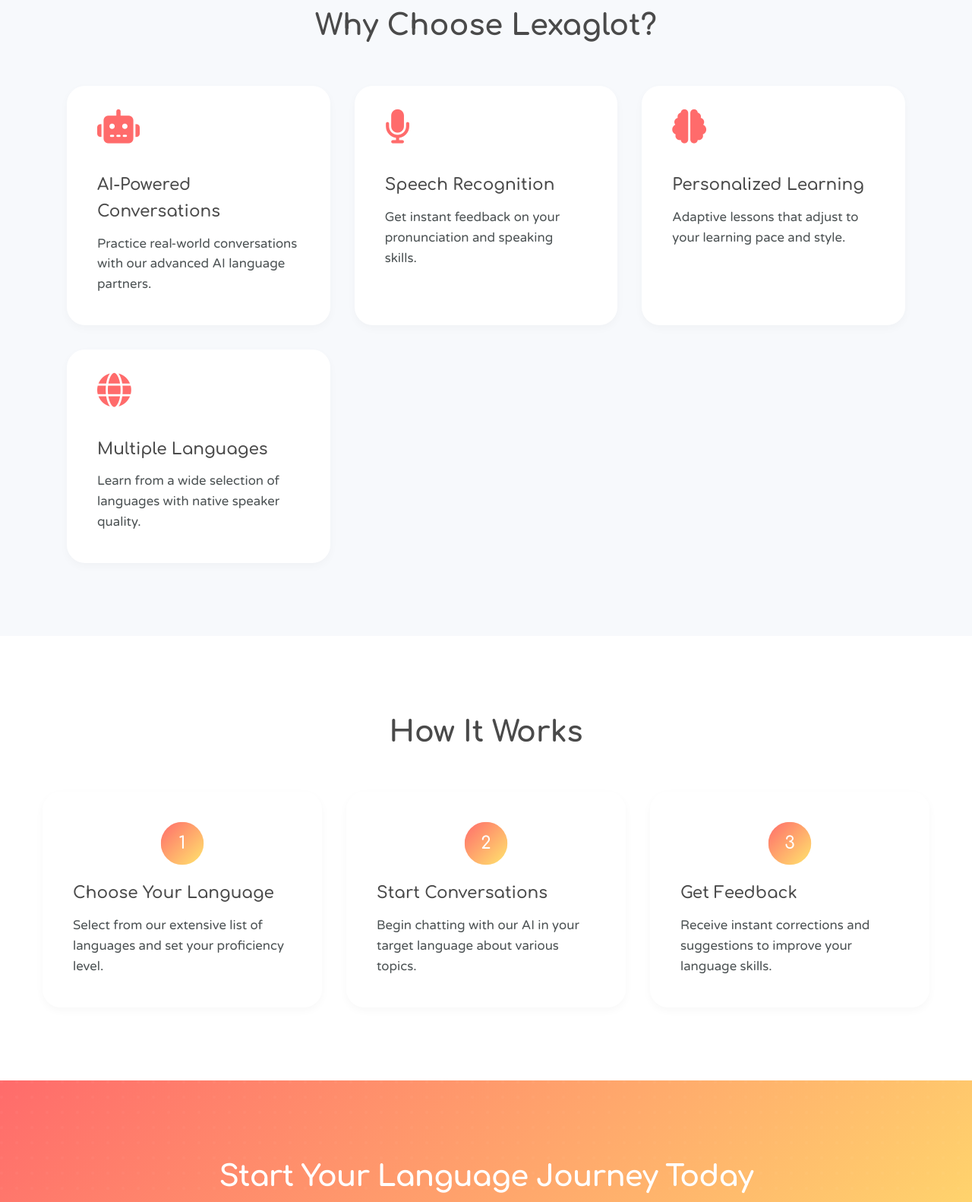
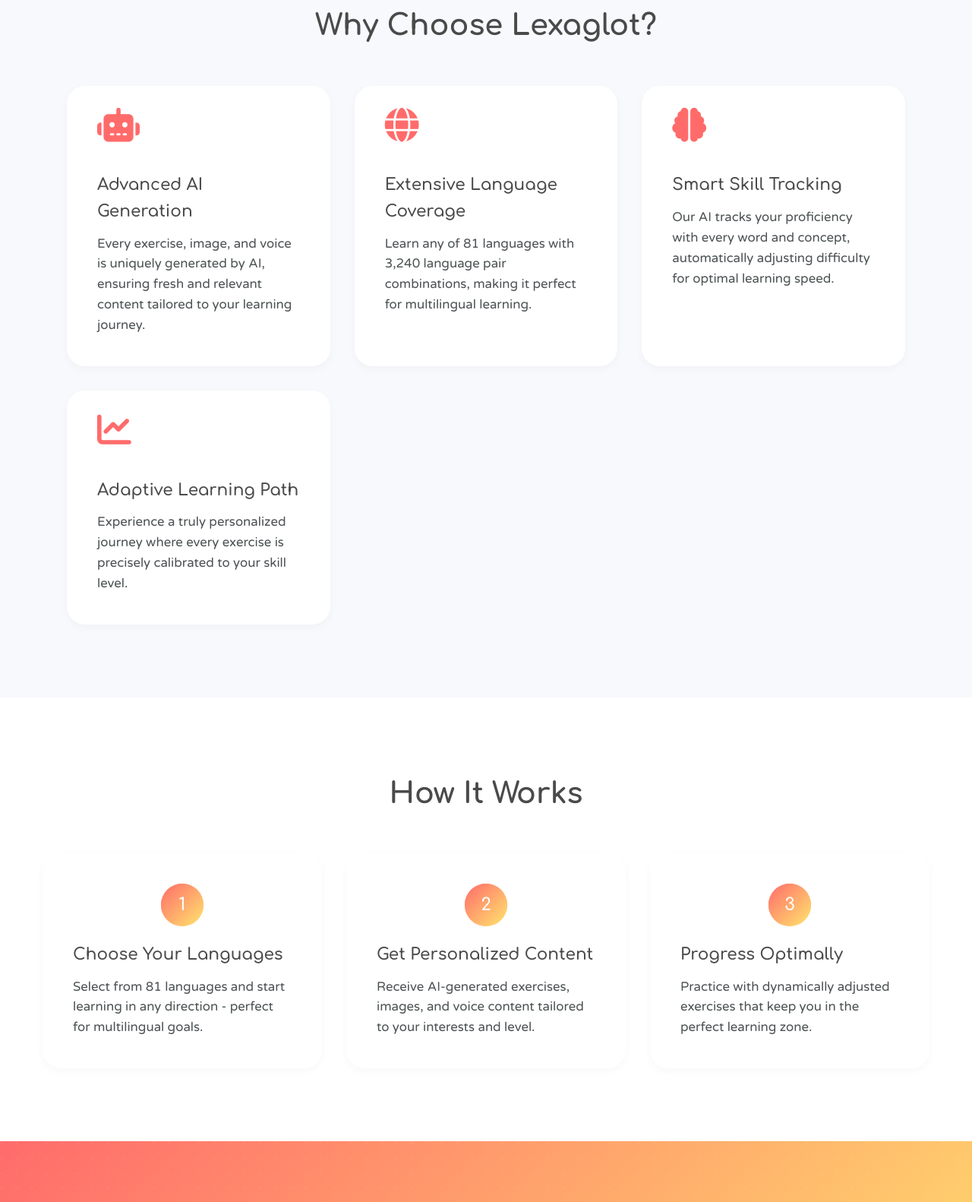
Before and after one commit to JamesWHomer/lexaglot-site, a website: page index.html in a window 1280 px wide. Shown: the part 1101-2683 px from the top of the page at 76% size. Drawn offline with nearby package versions, Linux system fonts and the light colour scheme.

Commit message:
MARKETING

```diff
--- a/index.html
+++ b/index.html
@@ -36,8 +36,9 @@
         <section class="hero">
             <div class="hero-content" data-aos="fade-right">
                 <h1>Master Any<br>Language with AI</h1>
-                <p>Experience personalized language learning powered by artificial intelligence. Practice conversations,
-                    perfect pronunciation, and achieve fluency faster.</p>
+                <p>Experience the future of language learning with our AI-powered platform. Access 81 languages and
+                    3,240 unique language pairs, with personalized exercises, AI-generated content, and dynamic
+                    difficulty adjustment for optimal learning.</p>
                 <div class="app-store-buttons">
                     <a href="#" class="app-store">
                         <img src="images/app-store-badge.svg" alt="Download on App Store">
@@ -57,23 +58,27 @@
             <div class="feature-grid">
                 <div class="feature-card" data-aos="fade-up" data-aos-delay="100">
                     <i class="fas fa-robot"></i>
-                    <h3>AI-Powered Conversations</h3>
-                    <p>Practice real-world conversations with our advanced AI language partners.</p>
+                    <h3>Advanced AI Generation</h3>
+                    <p>Every exercise, image, and voice is uniquely generated by AI, ensuring fresh and relevant content
+                        tailored to your learning journey.</p>
                 </div>
                 <div class="feature-card" data-aos="fade-up" data-aos-delay="200">
-                    <i class="fas fa-microphone"></i>
-                    <h3>Speech Recognition</h3>
-                    <p>Get instant feedback on your pronunciation and speaking skills.</p>
+                    <i class="fas fa-globe"></i>
+                    <h3>Extensive Language Coverage</h3>
+                    <p>Learn any of 81 languages with 3,240 language pair combinations, making it perfect for
+                        multilingual learning.</p>
                 </div>
                 <div class="feature-card" data-aos="fade-up" data-aos-delay="300">
                     <i class="fas fa-brain"></i>
-                    <h3>Personalized Learning</h3>
-                    <p>Adaptive lessons that adjust to your learning pace and style.</p>
+                    <h3>Smart Skill Tracking</h3>
+                    <p>Our AI tracks your proficiency with every word and concept, automatically adjusting difficulty
+                        for optimal learning speed.</p>
                 </div>
                 <div class="feature-card" data-aos="fade-up" data-aos-delay="400">
-                    <i class="fas fa-globe"></i>
-                    <h3>Multiple Languages</h3>
-                    <p>Learn from a wide selection of languages with native speaker quality.</p>
+                    <i class="fas fa-chart-line"></i>
+                    <h3>Adaptive Learning Path</h3>
+                    <p>Experience a truly personalized journey where every exercise is precisely calibrated to your
+                        skill level.</p>
                 </div>
             </div>
         </section>
@@ -83,26 +88,28 @@
             <div class="steps">
                 <div class="step" data-aos="fade-up" data-aos-delay="100">
                     <div class="step-number">1</div>
-                    <h3>Choose Your Language</h3>
-                    <p>Select from our extensive list of languages and set your proficiency level.</p>
+                    <h3>Choose Your Languages</h3>
+                    <p>Select from 81 languages and start learning in any direction - perfect for multilingual goals.
+                    </p>
                 </div>
                 <div class="step" data-aos="fade-up" data-aos-delay="200">
                     <div class="step-number">2</div>
-                    <h3>Start Conversations</h3>
-                    <p>Begin chatting with our AI in your target language about various topics.</p>
+                    <h3>Get Personalized Content</h3>
+                    <p>Receive AI-generated exercises, images, and voice content tailored to your interests and level.
+                    </p>
                 </div>
                 <div class="step" data-aos="fade-up" data-aos-delay="300">
                     <div class="step-number">3</div>
-                    <h3>Get Feedback</h3>
-                    <p>Receive instant corrections and suggestions to improve your language skills.</p>
+                    <h3>Progress Optimally</h3>
+                    <p>Practice with dynamically adjusted exercises that keep you in the perfect learning zone.</p>
                 </div>
             </div>
         </section>
 
         <section id="download" class="download">
-            <h2 data-aos="fade-up">Start Your Language Journey Today</h2>
-            <p data-aos="fade-up" data-aos-delay="100">Download Lexaglot now and experience the future of language
-                learning.</p>
+            <h2 data-aos="fade-up">Start Your Multilingual Journey Today</h2>
+            <p data-aos="fade-up" data-aos-delay="100">Join the future of language learning with AI-powered
+                personalization across 81 languages.</p>
             <div class="app-store-buttons" data-aos="fade-up" data-aos-delay="200">
                 <a href="#" class="app-store">
                     <img src="images/app-store-badge.svg" alt="Download on App Store">
```
